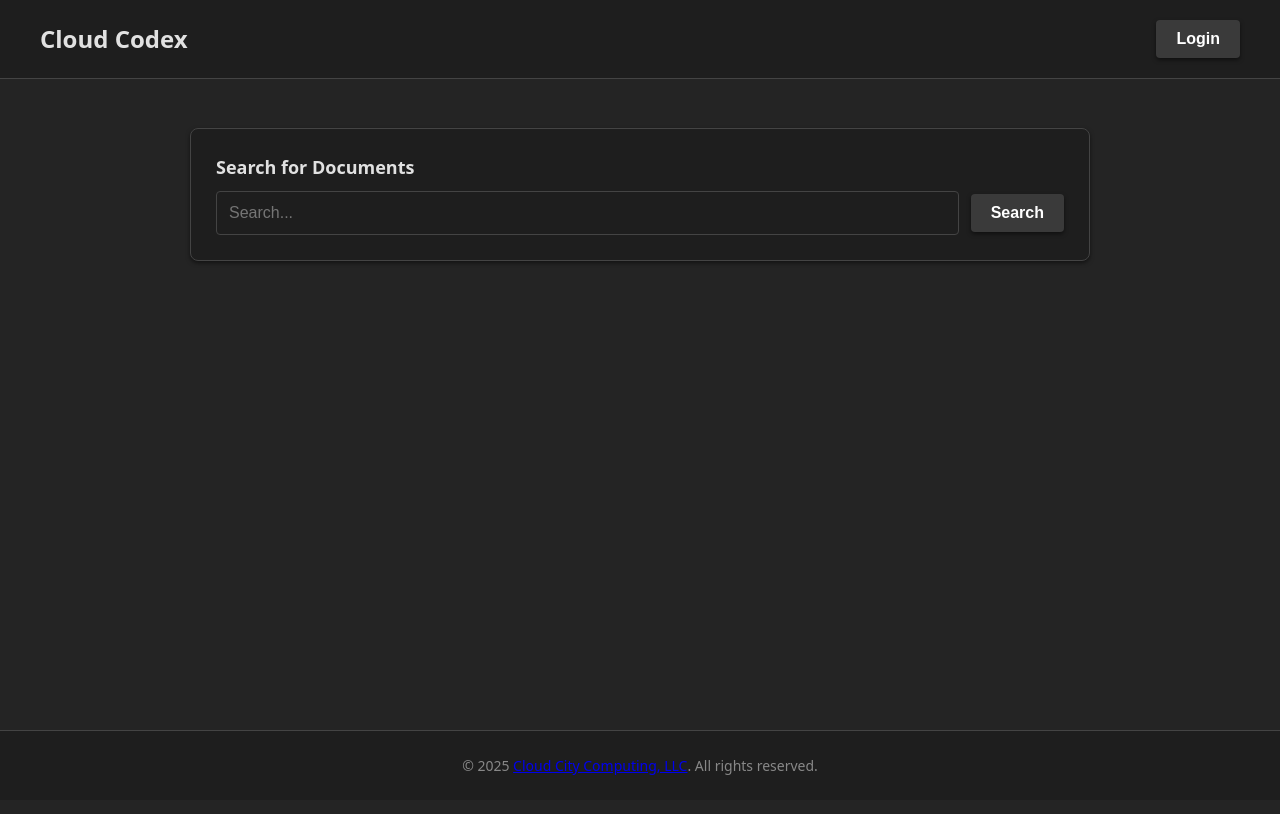
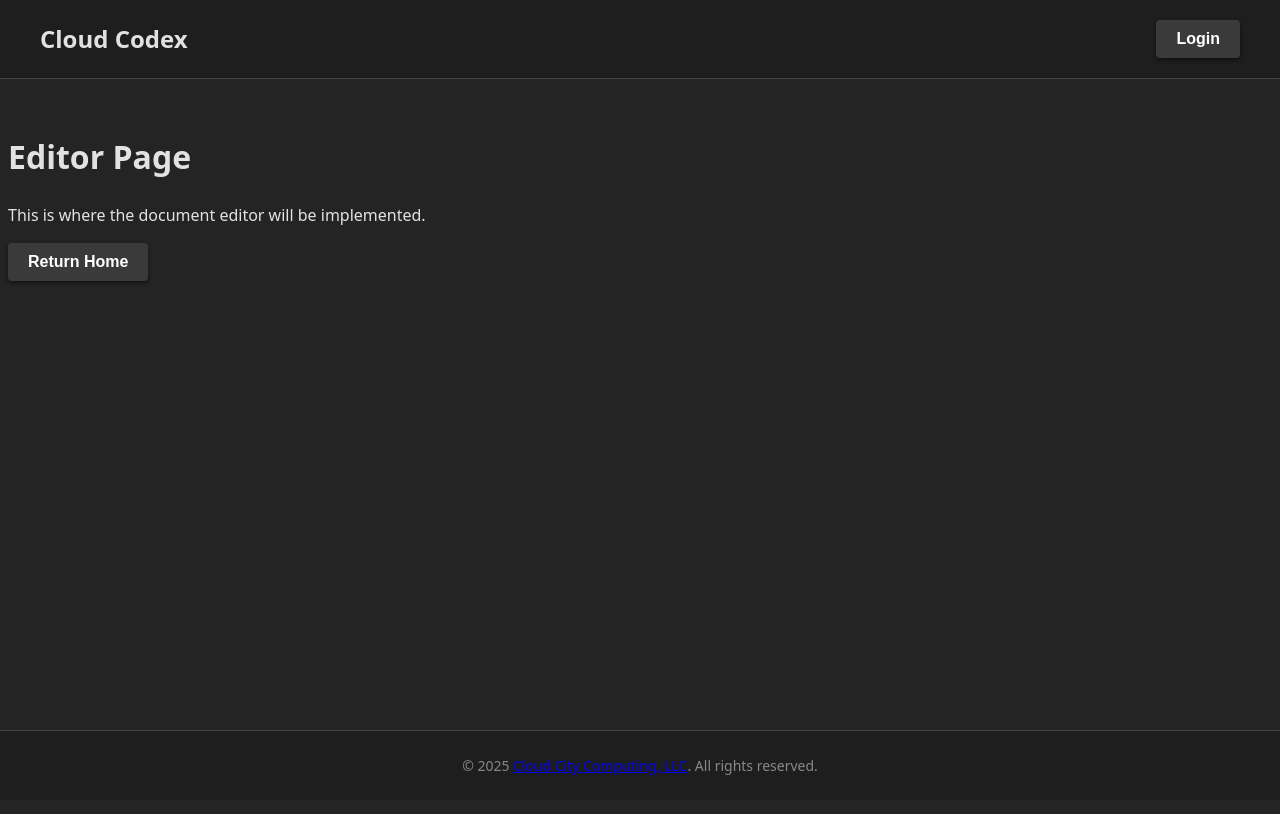
Before and after one commit to Cloud-City-Computing/c2, a React (Vite) app in the folder cloudcodex/: page /editor in a window 1280 px wide. Shown: the top 814 px of the page. Built offline with nearby package versions, Linux system fonts and the light colour scheme.

Commit message:
Added basis for page navigation, link to editor page from document results

```diff
--- a/cloudcodex/package.json
+++ b/cloudcodex/package.json
@@ -15,6 +15,7 @@
     "mysql2": "^3.16.2",
     "react": "^19.1.1",
     "react-dom": "^19.1.1",
+    "react-router-dom": "^7.13.0",
     "vite-express": "^0.21.1"
   },
   "devDependencies": {
--- a/cloudcodex/server.js
+++ b/cloudcodex/server.js
@@ -22,7 +22,7 @@ app.use( express.json() );
 app.get( '/api/search', async ( req, res ) => {
   const query = req.query.query ?? '';
   const results = await c2_query(
-    `SELECT p.title, p.html_content, p.created_at, u.name FROM pages p
+    `SELECT p.title, p.html_content, p.created_at, u.name, p.id FROM pages p
       LEFT JOIN users u ON p.created_by = u.id
       WHERE p.title LIKE ? OR p.html_content LIKE ? LIMIT 10`,
     [ `%${ query }%`, `%${ query }%` ]
--- a/cloudcodex/src/App.jsx
+++ b/cloudcodex/src/App.jsx
@@ -4,7 +4,9 @@
  * All Rights Reserved to Cloud City Computing, LLC 2026
  * https://cloudcitycomputing.com
  */
+import { Routes, Route, Link } from "react-router-dom";
 import SearchPage from './pages/SearchPage'
+import Editor from './pages/Editor'
 
 /**
  * Renders the main application component.
@@ -12,9 +14,17 @@ import SearchPage from './pages/SearchPage'
  */
 function App() {
   return (
-    <>
-      <SearchPage />
-    </>
+    <div>
+      <nav>
+        <Link to="/">Search</Link> |{" "}
+        <Link to="/editor">Editor</Link> |{" "}
+      </nav>
+
+      <Routes>
+        <Route path="/" element={<SearchPage />} />
+        <Route path="/editor" element={<Editor />} />
+      </Routes>
+    </div>
   )
 }
 
--- a/cloudcodex/src/components/SearchResultItem.jsx
+++ b/cloudcodex/src/components/SearchResultItem.jsx
@@ -5,7 +5,7 @@
  * https://cloudcitycomputing.com
  */
 import document from "../assets/document.png";
-import { destroyModal, showModal } from "../util";
+import { destroyModal, showModal, standardRedirect } from "../util";
 
 /**
  * Launches the editor for a given document.
@@ -13,7 +13,7 @@ import { destroyModal, showModal } from "../util";
  * @returns { void }
  */
 function launchEditor( doc ) {
-    console.log( "Launching editor for document:", doc );
+    standardRedirect( `/editor?doc_id=${ doc.id }` );
 }
 
 /**
--- a/cloudcodex/src/main.jsx
+++ b/cloudcodex/src/main.jsx
@@ -4,13 +4,13 @@
  * All Rights Reserved to Cloud City Computing, LLC 2026
  * https://cloudcitycomputing.com
  */
-import { StrictMode } from 'react'
 import { createRoot } from 'react-dom/client'
+import { BrowserRouter } from "react-router-dom";
 import './index.css'
 import App from './App.jsx'
 
 createRoot( document.getElementById( 'root' ) ).render(
-  <StrictMode>
+  <BrowserRouter>
     <App />
-  </StrictMode>,
+  </BrowserRouter>
 )
--- /dev/null
+++ b/cloudcodex/src/pages/Editor.jsx
@@ -0,0 +1,37 @@
+/**
+ * Cloud Codex - Editor Page
+ *
+ * All Rights Reserved to Cloud City Computing, LLC 2026
+ * https://cloudcitycomputing.com
+ */
+
+import { standardRedirect } from "../util"
+
+/**
+ * Generates the editor page.
+ * @returns { JSX.Element } - The Editor component
+ */
+export default function Editor( { doc_id } ) {
+    return (
+        <>
+          <div className="app-shell">
+            {/* Top Header */}
+            <header className="app-header">
+              <h1 className="app-title">Cloud Codex</h1>
+              <button
+                  className="c2-btn login-button"
+                  onClick={() => showModal( <Login /> )}
+              >
+                Login
+              </button>
+            </header>
+            {/* Main Page Content */}
+            <main className="editor-page">
+                <h1>Editor Page</h1>
+                <p>This is where the document editor will be implemented.</p>
+                <button className="c2-btn" onClick={ () => standardRedirect( '/' ) }>Return Home</button>
+            </main>
+          </div>
+        </>
+    );
+}
--- a/cloudcodex/src/pages/SearchPage.jsx
+++ b/cloudcodex/src/pages/SearchPage.jsx
@@ -68,7 +68,7 @@ function SearchPage() {
             <div id="resultPreviewContainer"></div>
           </section>
         </main>
-        </div>
+      </div>
     </>
   )
 }
--- a/cloudcodex/src/util.js
+++ b/cloudcodex/src/util.js
@@ -105,6 +105,15 @@ export function showModalDimmer() {
 }
 
 /**
+ * Redirects the browser to the specified URL
+ * @param { String } url - The URL to redirect to
+ * @returns { void }
+ */
+export function standardRedirect( url ) {
+  window.location.href = url;
+}
+
+/**
  * Creates and displays a modal with the given content
  * @param { JSX.Element } content - The content to display in the modal
  * @returns { void }
```
Also changed, not shown: 1 other file (tests, documents, lock files or other folders).
